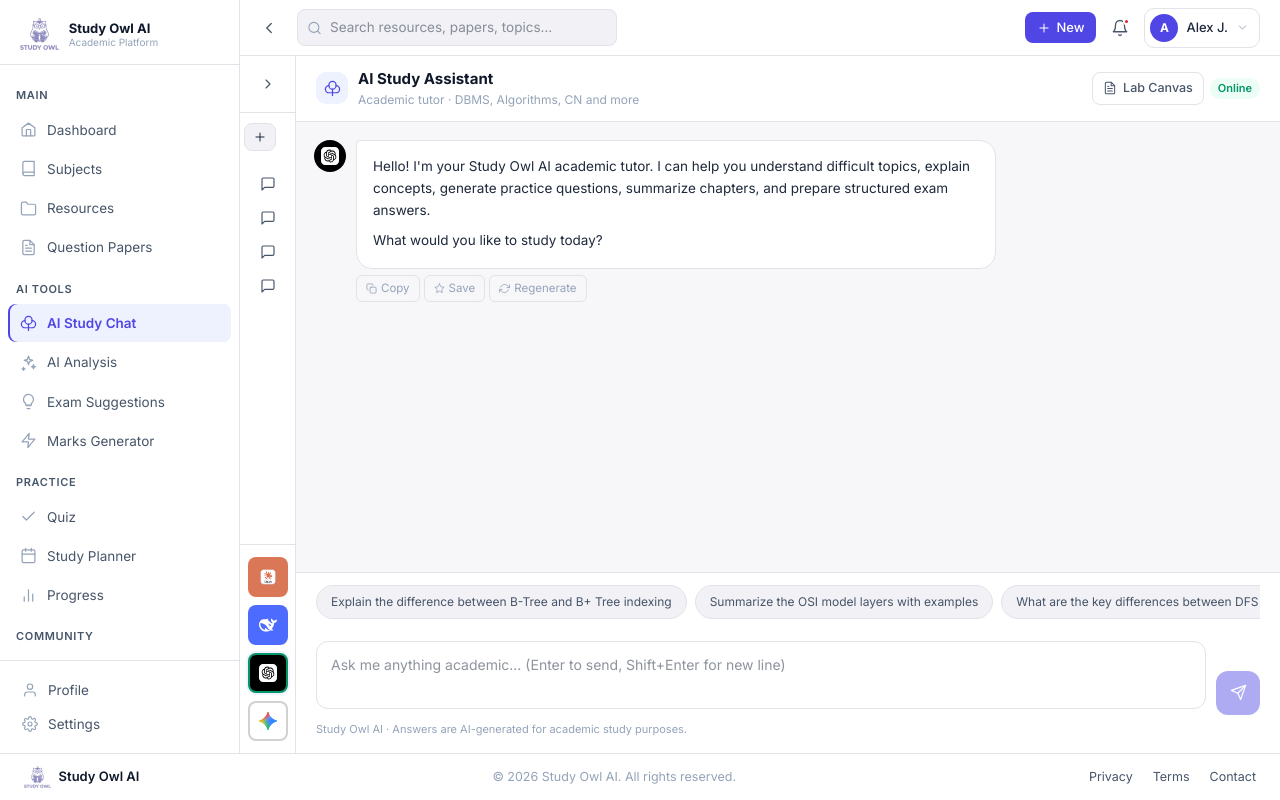
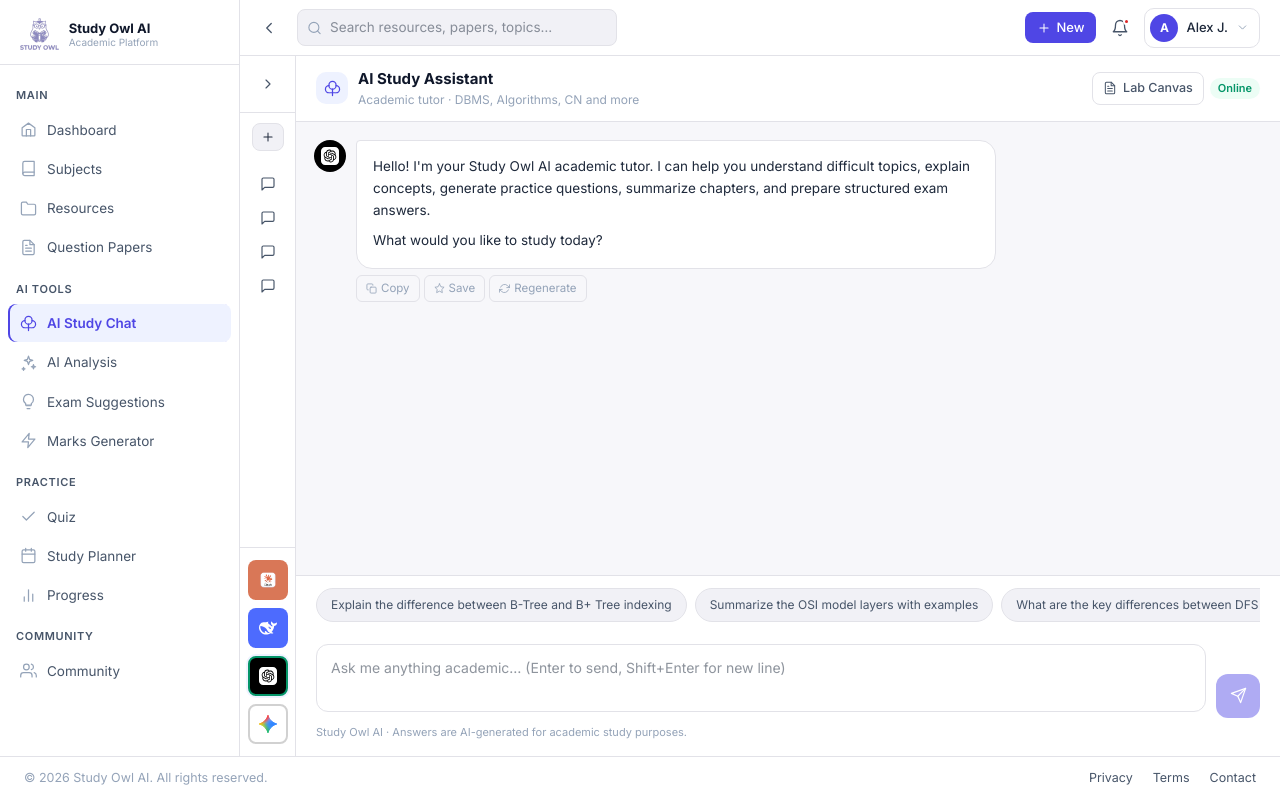
Before and after one commit to nafeesahmed11/study-owl, a React (Vite) app in the folder study owl/: page /app/ai-study in a window 1280 px wide. Built offline with nearby package versions, Linux system fonts and the light colour scheme; the HTML template or start-up script is replaced by a standard one.

Commit message:
user prof and setting are removed

```diff
--- a/study owl/src/components/AppFooter.tsx
+++ b/study owl/src/components/AppFooter.tsx
@@ -27,12 +27,6 @@ export function AppFooter() {
         flexShrink: 0,
       }}
     >
-      {/* Logo + wordmark, same asset and type scale as the Landing footer */}
-      <div style={{ display: 'flex', alignItems: 'center', gap: '8px' }}>
-        <img src="/assets/ce79b.svg" alt="Study Owl AI" style={{ height: '22px' }} />
-        <span style={{ fontSize: '13px', fontWeight: 600, color: C.navy }}>Study Owl AI</span>
-      </div>
-
       <p style={{ fontSize: '12.5px', color: C.text3 }}>© 2026 Study Owl AI. All rights reserved.</p>
 
       <div style={{ display: 'flex', gap: '20px' }}>
--- a/study owl/src/components/Layout.tsx
+++ b/study owl/src/components/Layout.tsx
@@ -115,34 +115,6 @@ function Sidebar({ onClose, collapsed = false }: { onClose?: () => void; collaps
         <NavGroup label="Practice" items={practiceItems} onClose={onClose} collapsed={collapsed} />
         <NavGroup label="Community" items={communityItems} onClose={onClose} collapsed={collapsed} />
       </nav>
-
-      {/* Bottom */}
-      <div style={{ borderTop: `1px solid ${C.border}`, padding: '12px 8px' }}>
-        {[
-          { label: 'Profile', path: '/app/profile', icon: <IconUser size={16} /> },
-          { label: 'Settings', path: '/app/settings', icon: <IconSettings size={16} /> },
-        ].map(item => {
-          return (
-            <NavLink key={item.path} to={item.path} style={{ textDecoration: 'none' }}>
-              {({ isActive }) => (
-                <div className="app-nav-item app-sidebar-foot-item" title={collapsed ? item.label : undefined} style={{
-                  display: 'flex', alignItems: 'center', gap: '10px', padding: '7px 14px',
-                  borderRadius: '8px', fontSize: '13.5px', fontWeight: isActive ? 600 : 400,
-                  color: isActive ? C.indigo : C.text2, backgroundColor: isActive ? C.indigoLight : 'transparent',
-                  cursor: 'pointer',
-                }}
-                onClick={() => onClose?.()}
-                onMouseEnter={e => { if (!isActive) e.currentTarget.style.backgroundColor = C.surface2; }}
-                onMouseLeave={e => { if (!isActive) e.currentTarget.style.backgroundColor = 'transparent'; }}
-                >
-                  <span style={{ color: isActive ? C.indigo : C.text3, display: 'flex', flexShrink: 0 }}>{item.icon}</span>
-                  <span className="app-nav-label" style={{ minWidth: 0, overflow: 'hidden', textOverflow: 'ellipsis', whiteSpace: 'nowrap' }}>{item.label}</span>
-                </div>
-              )}
-            </NavLink>
-          );
-        })}
-      </div>
     </div>
   );
 }
--- a/study owl/src/pages/AIStudy.tsx
+++ b/study owl/src/pages/AIStudy.tsx
@@ -319,10 +319,10 @@ export default function AIStudy() {
               <IconChevronRight size={16} style={{ transform: isSidebarOpen ? 'rotate(180deg)' : 'none', transition: 'transform 180ms ease' }} />
             </button>
           </div>
-          <div style={{ padding: isSidebarOpen ? '12px' : '10px 4px' }}>
+          <div style={{ display: 'flex', alignItems: 'center', justifyContent: 'center', padding: isSidebarOpen ? '12px' : '10px 4px' }}>
             {/* Keep collapsed controls narrower than the rail and centered. */}
             <Btn fullWidth size="sm" variant="secondary" icon={<IconPlus size={14} />} onClick={() => setMessages(initMessages)}
-              style={isSidebarOpen ? undefined : { width: '32px', padding: '6px 0', gap: 0, margin: '0 auto' }}>
+              style={isSidebarOpen ? undefined : { width: '32px', padding: '6px 0', gap: 0 }}>
               {isSidebarOpen && 'New Conversation'}
             </Btn>
           </div>
```
Also changed, not shown: 2 other files (tests, documents, lock files or other folders).
